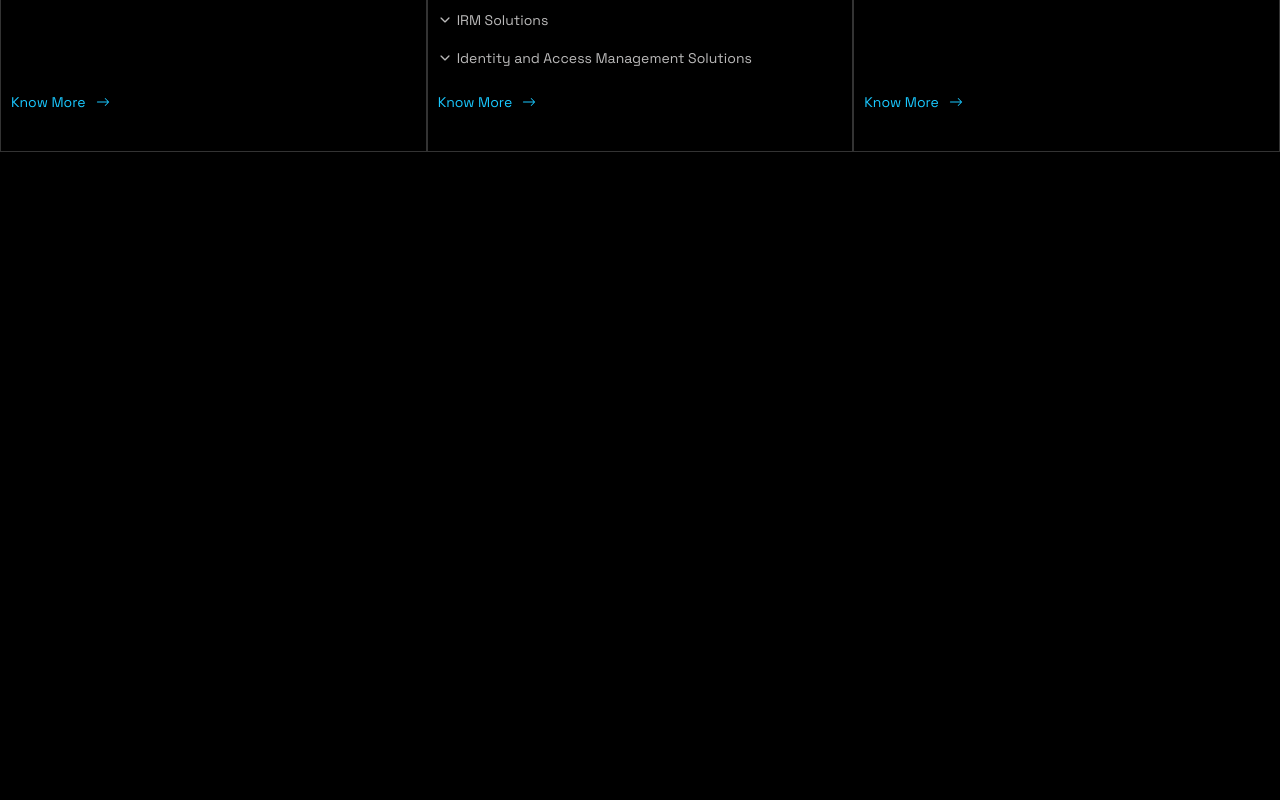
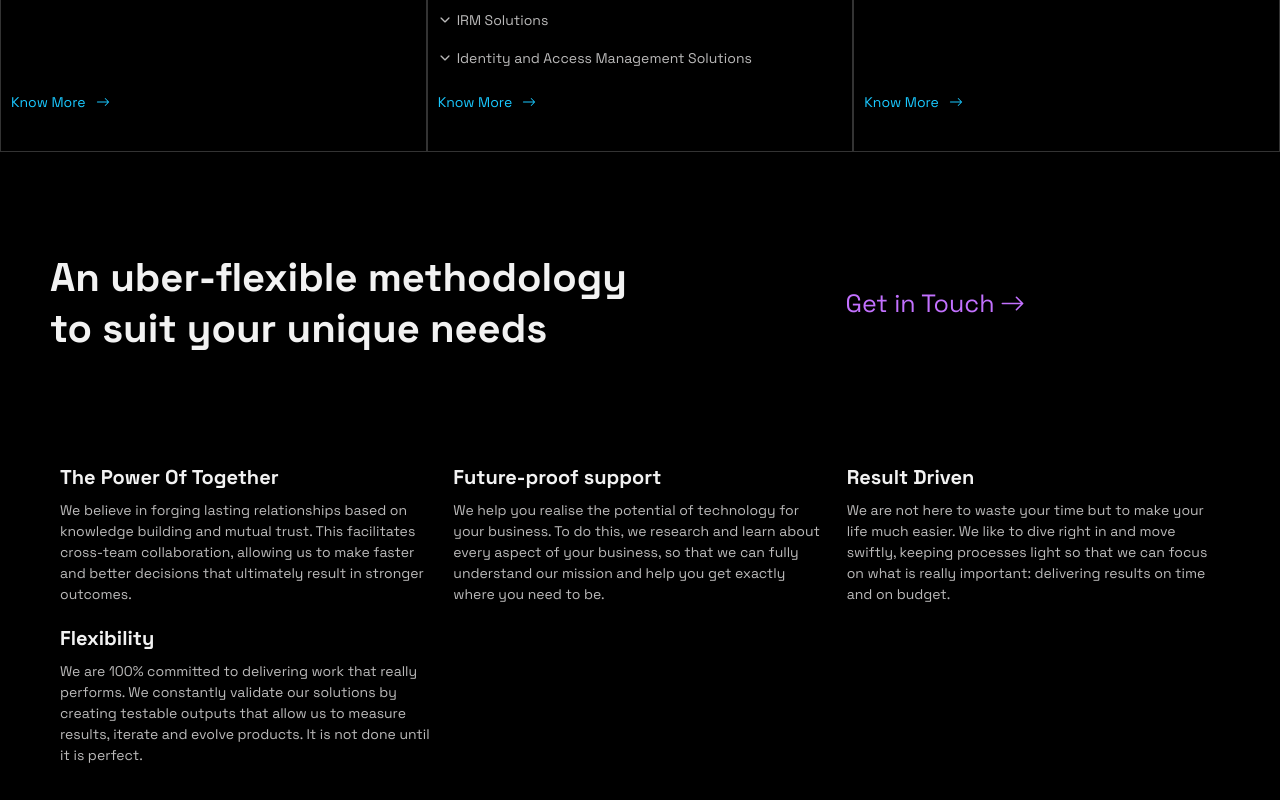
Before and after one commit to tirlochanarora16/agrim, a Next.js app: page / in a window 1280 px wide. Shown: the part 1325-2125 px from the top of the page. Before the commit the page ends 1477 px from the top, so only its background shows below. Built offline with nearby package versions, Linux system fonts and the light colour scheme.

Commit message:
added needs section

```diff
--- a/components/Needs/Needs.js
+++ b/components/Needs/Needs.js
@@ -1,7 +1,48 @@
+import Link from "next/link";
+
+import { BsArrowRight } from "react-icons/bs";
+
 import style from "./Needs.module.scss";
 
+const NeedsItem = (props) => {
+  return (
+    <div className={style["needs__item"]}>
+      <h2>{props.title}</h2>
+      <p>{props.text}</p>
+    </div>
+  );
+};
+
 const Needs = () => {
-  return <section></section>;
+  return (
+    <section className={style.needs}>
+      <div className={style["needs__head"]}>
+        <h1>An uber-flexible methodology to suit your unique needs</h1>
+        <div className={style["needs__button"]}>
+          <Link href="#">Get in Touch</Link>
+          <BsArrowRight />
+        </div>
+      </div>
+      <div className={style["needs__container"]}>
+        <NeedsItem
+          title="The Power Of Together"
+          text="We believe in forging lasting relationships based on knowledge building and mutual trust. This facilitates cross-team collaboration, allowing us to make faster and better decisions that ultimately result in stronger outcomes."
+        />
+        <NeedsItem
+          title="Future-proof support"
+          text="We help you realise the potential of technology for your business. To do this, we research and learn about every aspect of your business, so that we can fully understand our mission and help you get exactly where you need to be."
+        />
+        <NeedsItem
+          title="Result Driven"
+          text="We are not here to waste your time but to make your life much easier. We like to dive right in and move swiftly, keeping processes light so that we can focus on what is really important: delivering results on time and on budget."
+        />
+        <NeedsItem
+          title="Flexibility"
+          text="We are 100% committed to delivering work that really performs. We constantly validate our solutions by creating testable outputs that allow us to measure results, iterate and evolve products. It is not done until it is perfect."
+        />
+      </div>
+    </section>
+  );
 };
 
 export default Needs;
--- a/components/Needs/Needs.module.scss
+++ b/components/Needs/Needs.module.scss
@@ -0,0 +1,63 @@
+.needs {
+  margin-top: 10rem;
+  &__head {
+    display: flex;
+    justify-content: space-around;
+    align-items: center;
+    margin-right: 5rem;
+    margin-left: 5rem;
+
+    h1 {
+      font-size: 4rem;
+      flex: 1;
+    }
+  }
+
+  &__button {
+    flex: 1;
+    font-size: 2.5rem;
+
+    display: flex;
+    align-items: center;
+    justify-content: center;
+
+    transition: all 0.2s;
+    a {
+      &:link,
+      &:visited {
+        color: #c371ff;
+        text-decoration: none;
+      }
+    }
+
+    svg {
+      fill: #c371ff;
+      margin-left: 0.5rem;
+    }
+
+    &:hover {
+      letter-spacing: 0.1rem;
+    }
+  }
+
+  &__container {
+    margin: 10rem 5rem;
+    display: grid;
+    grid-template-columns: repeat(auto-fit, minmax(30rem, 1fr));
+  }
+
+  &__item {
+    padding: 1rem;
+
+    h2 {
+      font-size: 2rem;
+      margin-bottom: 1rem;
+    }
+
+    p {
+      color: #bbbaba;
+      font-size: 1.4rem;
+      line-height: 1.5;
+    }
+  }
+}
--- a/pages/index.js
+++ b/pages/index.js
@@ -4,6 +4,7 @@ import Head from "next/head";
 import Header from "../components/Header/Header";
 import Navigation from "../components/Navigation/Navigation";
 import Experts from "../components/Experts/Experts";
+import Needs from "../components/Needs/Needs";
 
 export default function Home() {
   return (
@@ -15,6 +16,7 @@ export default function Home() {
       <Header />
       <main>
         <Experts />
+        <Needs />
       </main>
     </Fragment>
   );
```
